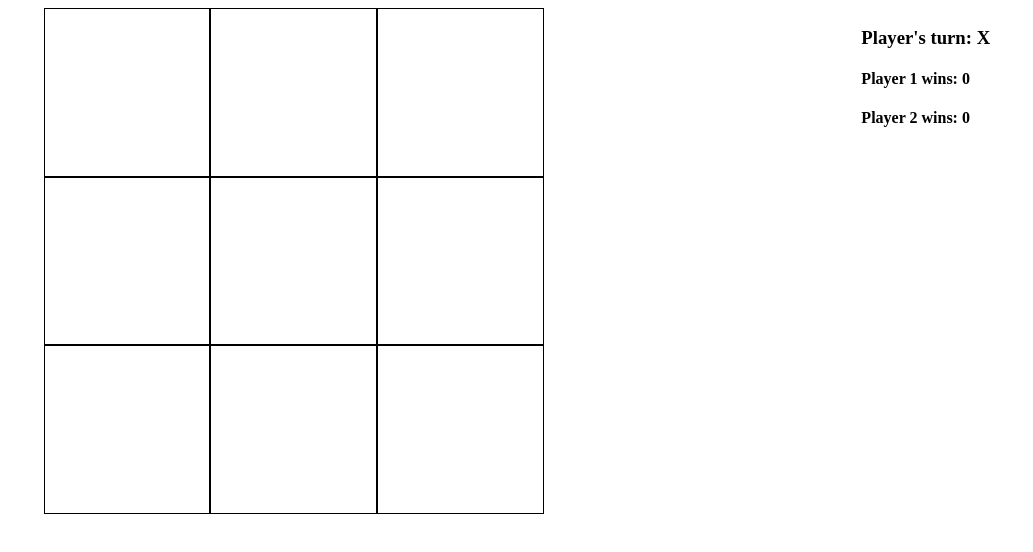
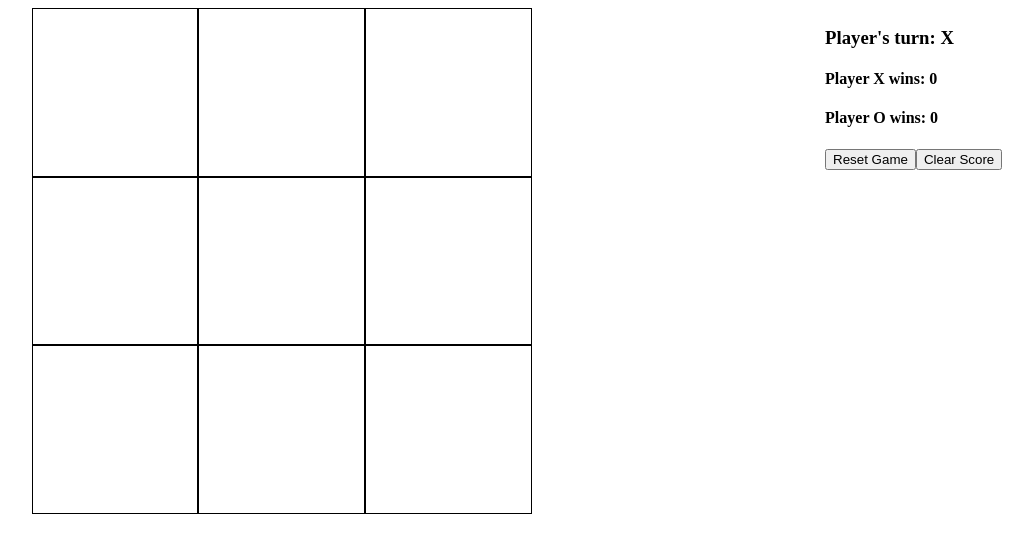
Before and after one commit to bryanstephens/vue-tic-tac-toe, a Vue app: page / in a window 1280 px wide. Shown: the top 552 px of the page, without its empty margins (123-1156 px from the left). Built offline with nearby package versions, Linux system fonts and the light colour scheme.

Commit message:
Added controls to reset current game and clear score. Fixed some type warnings.

```diff
--- a/src/components/Game-Board.vue
+++ b/src/components/Game-Board.vue
@@ -33,22 +33,25 @@
 export default {
   methods: {
     playerSelect (event) {
-      var selectedGridSquare = event.target
-      if (!selectedGridSquare.classList.contains('chosen')) {
-        selectedGridSquare.classList.add('chosen')
-        var x = event.target.dataset.x
-        var y = event.target.dataset.y
+      var x = event.target.dataset.x
+      var y = event.target.dataset.y
+      if (!this.moves[y][x]) {
         this.$emit('chosen', {'x': x, 'y': y})
       }
     }
   },
   props: {
     player: {
-      type: Number,
+      type: String,
+      required: true
+    },
+    gameOver: {
+      type: Boolean,
       required: true
     },
     moves: {
-      type: Array
+      type: Array,
+      required: true
     }
   },
   data () {
--- a/src/components/game.vue
+++ b/src/components/game.vue
@@ -1,7 +1,7 @@
 <template>
   <div class="game-container">
-    <game-board v-bind:moves="moves" v-bind:player="player" v-on:chosen="processPlayerSelection"></game-board>
-    <score-board v-bind:player="player" v-bind:wins="winsMap"></score-board>
+    <game-board v-bind:moves="moves" v-bind:player="player" v-on:chosen="processPlayerSelection" v-bind:gameOver="gameOver"></game-board>
+    <score-board v-bind:player="player" v-bind:wins="winsMap" v-on:resetGame="resetGame" v-on:resetScore="resetScore"></score-board>
   </div>
 </template>
 
@@ -23,17 +23,20 @@ export default {
     'score-board': ScoreBoard
   },
   data () {
-    return {
-      player: 'X',
-      winsMap: {
-        1: 0,
-        2: 0
-      },
-      moves: this.createBoardSelections(3)
-    }
+    return this.getDefaultData()
   },
   methods: {
-    createBoardSelections (size) {
+    getDefaultData () {
+      return {
+        player: 'X',
+        winsMap: {
+          'X': 0,
+          'O': 0
+        },
+        moves: this.createEmptyMovesArray(3)
+      }
+    },
+    createEmptyMovesArray (size) {
       var arr = new Array(size)
       for (var i = 0; i < size; i++) {
         arr[i] = new Array(size)
@@ -47,6 +50,18 @@ export default {
       } else {
         this.player = 'X'
       }
+    },
+    resetGame () {
+      var resetScoreData = this.getDefaultData()
+      resetScoreData.winsMap = this.$data.winsMap
+      Object.assign(this.$data, resetScoreData)
+    },
+    resetScore () {
+      var resetScoreData = this.getDefaultData()
+      resetScoreData.player = this.$data.player
+      resetScoreData.gameOver = this.$data.gameOver
+      resetScoreData.moves = this.$data.moves
+      Object.assign(this.$data, resetScoreData)
     }
   }
 }
--- a/src/components/score-board.vue
+++ b/src/components/score-board.vue
@@ -2,6 +2,8 @@
   <div class="score-board">
     <h3>Player's turn: {{player}}</h3>
     <h4 v-for="(numberWins, key) in wins">Player {{key}} wins: {{numberWins}}</h4>
+    <button @click="triggerResetGame">Reset Game</button>
+    <button @click="triggerResetScore">Clear Score</button>
   </div>
 </template>
 
@@ -9,7 +11,7 @@
 export default {
   props: {
     player: {
-      type: Number,
+      type: String,
       required: true
     },
     wins: {
@@ -19,6 +21,14 @@ export default {
   },
   data () {
     return {}
+  },
+  methods: {
+    triggerResetGame () {
+      this.$emit('resetGame')
+    },
+    triggerResetScore () {
+      this.$emit('resetScore')
+    }
   }
 }
 </script>
```
